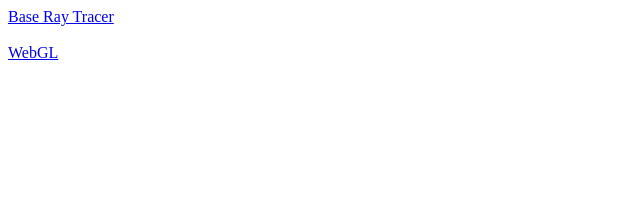
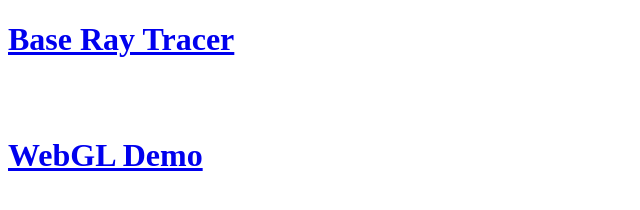
Before and after one commit to amjvl-git/coursework-raytracer-26-Matthew-12de4, a plain HTML site: page index.html in a window 1280 px wide. Shown: the whole page, without its empty margins (0-640 px from the left). Drawn offline with Linux system fonts and the light colour scheme.

Commit message:
Finished README plus finishing touches

```diff
--- a/WebGL/main.js
+++ b/WebGL/main.js
@@ -70,6 +70,8 @@ function main() {
     function render(now) {
         if (reset) {
             reset = false
+            console.log();
+
             return
         }
         now *= rotationSpeed
@@ -179,13 +181,13 @@ let currentFaceSel
 playpause.onclick = function () {
     if (paused) {
         paused = false
-        reset = true
+        main()
         console.log(reset);
 
     }
     else {
         paused = true
-        main()
+        reset = true
         console.log(reset);
     }
 }
--- a/index.html
+++ b/index.html
@@ -6,9 +6,9 @@
     <title>Java Script Ray Tracer</title>
 </head>
 <body>
-    <a href="./Base Phong Model/index.html">Base Ray Tracer</a>
+    <a href="./Base Phong Model/index.html"><h1>Base Ray Tracer</h1></a>
     <br>
     <br>
-    <a href="./WebGL/index.html">WebGL</a>
+    <a href="./WebGL/index.html"><h1>WebGL Demo</h1></a>
 </body>
 </html>
```
Also changed, not shown: Ray Tracer Example.png (added), WebGL Example 1.png (added), WebGl Example 2.png (added), 1 other file.
